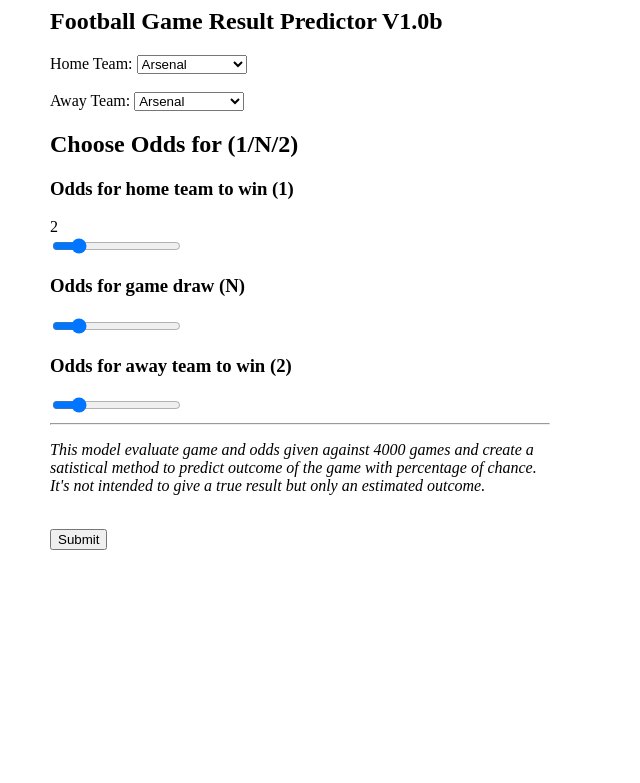
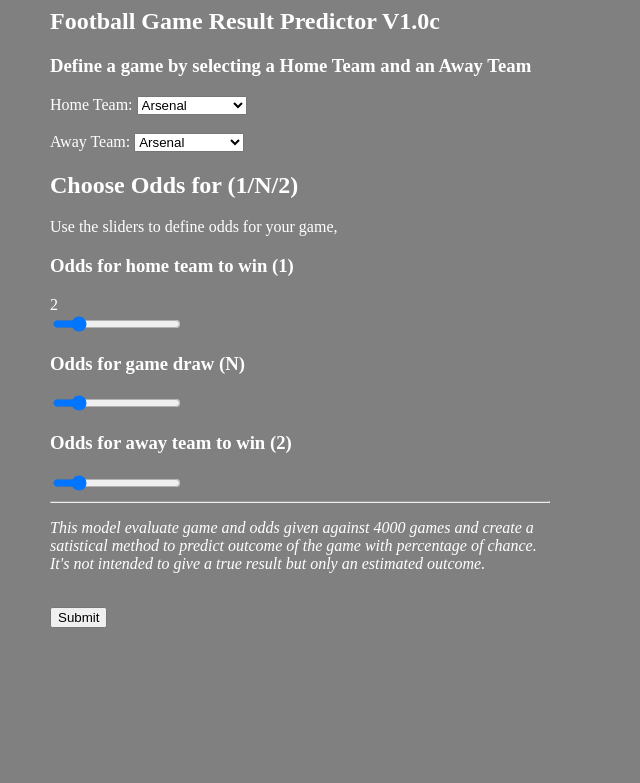
Before and after one commit to resquator/git.ml-deployement, a Flask app: page / in a window 1280 px wide. Shown: the top 783 px of the page, without its empty margins (0-640 px from the left). Run offline with Flask 2, Linux system fonts and the light colour scheme.

Commit message:
Html Form

```diff
--- a/templates/predictorform.html
+++ b/templates/predictorform.html
@@ -2,10 +2,13 @@
 <style>    body.exf {
 	margin-left: 50px;
 	width: 500px;
+    background-color: grey;
+    color: white;
 }
 </style>
    <body class="exf">
-       <h2>Football Game Result Predictor V1.0b</h2>
+       <h2>Football Game Result Predictor V1.0c</h2>
+       <h3>Define a game by selecting a Home Team and an Away Team</h3>
       <form action = "http://resquator.pythonanywhere.com/" method = "POST">
          <label for="ht">Home Team:</label>
          <select id="cars" name="hometeam">
@@ -87,7 +90,7 @@
 
 
 <h2>Choose Odds for (1/N/2)</h2>
-
+<p>Use the sliders to define odds for your game,
 <h3>Odds for home team to win (1)</h3>
 <div class="slidecontainer">
 <div class="slider_left">
```
